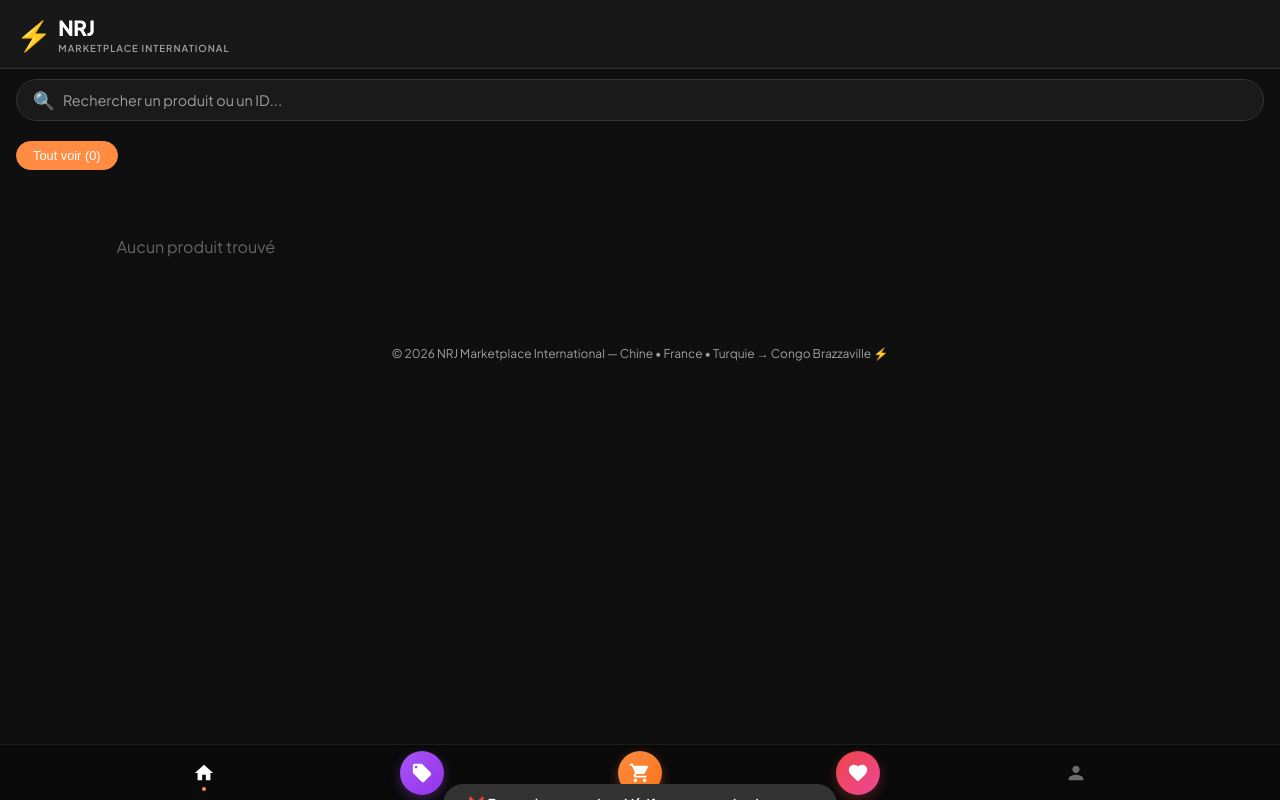
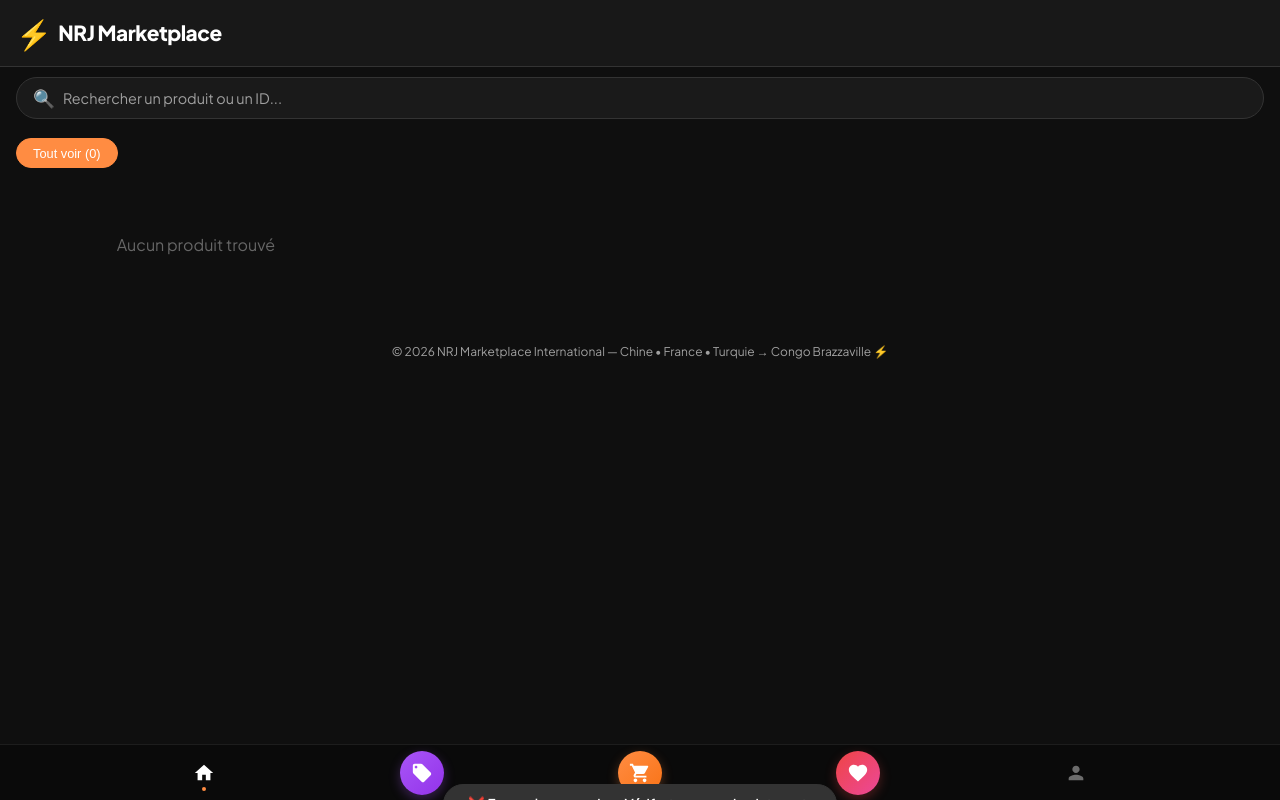
Before and after one commit to Nejb00/nrj-marketplace, a plain HTML site: page index.html in a window 1280 px wide. Drawn offline with nearby package versions, Linux system fonts and the light colour scheme; no server answers.

Commit message:
Update index.html

```diff
--- a/index.html
+++ b/index.html
@@ -16,8 +16,7 @@
         <div class="logo-wrapper" onclick="location.href='/'">
             <span class="logo-icon">⚡</span>
             <div>
-                <div class="logo-text">NRJ</div>
-                <div class="logo-sub">Marketplace International</div>
+                <div class="logo-text">NRJ Marketplace</div>
             </div>
         </div>
         <div class="header-actions">
@@ -58,6 +57,7 @@
             <div class="carousel-scroll" id="modalCarouselScroll"></div>
             <button class="back-arrow-btn" id="modalCloseBtn" aria-label="Retour">←</button>
             <div class="product-id-badge" id="modalProductIdBadge">[ID: ...]</div>
+            <div class="modal-badges" id="modalBadges"></div>
             <div class="product-actions-overlay">
                 <button class="action-circle" id="modalFavBtn" aria-label="Ajouter aux favoris">🤍</button>
                 <button class="action-circle" id="modalShareBtn" aria-label="Partager">↗</button>
@@ -86,7 +86,7 @@
         </div>
     </div>
 
-    <!-- Barre sticky (visible seulement quand la modale est ouverte) -->
+    <!-- Barre sticky -->
     <div class="sticky-bottom-bar" id="stickyBottomBar">
         <button class="btn-direct-sticky" id="directOrderStickyBtn">⚡ Commander directement</button>
         <button class="btn-cart-sticky" id="addToCartStickyBtn" aria-label="Ajouter au panier">🛒</button>
@@ -146,31 +146,22 @@
         <ul class="admin-products-list" id="adminProductsList"></ul>
     </div>
 
-    <!-- Navigation moderne avec icônes SVG -->
+    <!-- Navigation moderne -->
     <nav class="main-nav">
-        <!-- Accueil -->
         <a href="#" class="nav-item active" data-nav="home" aria-label="Accueil">
             <svg viewBox="0 0 24 24"><path d="M10 20v-6h4v6h5v-8h3L12 3 2 12h3v8z"/></svg>
         </a>
-
-        <!-- Catégories -->
         <a href="#" class="nav-item categories-accent" data-nav="categories" aria-label="Catégories">
             <svg viewBox="0 0 24 24"><path d="M21.41 11.58l-9-9C12.05 2.22 11.55 2 11 2H4c-1.1 0-2 .9-2 2v7c0 .55.22 1.05.59 1.42l9 9c.36.36.86.58 1.41.58.55 0 1.05-.22 1.41-.59l7-7c.37-.36.59-.86.59-1.41 0-.55-.23-1.06-.59-1.42zM5.5 7C4.67 7 4 6.33 4 5.5S4.67 4 5.5 4 7 4.67 7 5.5 6.33 7 5.5 7z"/></svg>
         </a>
-
-        <!-- Panier -->
         <a href="#" class="nav-item cart-accent" data-nav="cart" aria-label="Panier">
             <svg viewBox="0 0 24 24"><path d="M7 18c-1.1 0-1.99.9-1.99 2S5.9 22 7 22s2-.9 2-2-.9-2-2-2zM1 2v2h2l3.6 7.59-1.35 2.45c-.16.28-.25.61-.25.96 0 1.1.9 2 2 2h12v-2H7.42c-.14 0-.25-.11-.25-.25l.03-.12.9-1.63h7.45c.75 0 1.41-.41 1.75-1.03l3.58-6.49c.08-.14.12-.31.12-.48 0-.55-.45-1-1-1H5.21l-.94-2H1zm16 16c-1.1 0-1.99.9-1.99 2s.89 2 1.99 2 2-.9 2-2-.9-2-2-2z"/></svg>
             <span class="cart-badge" id="navCartBadge" style="display:none;">0</span>
         </a>
-
-        <!-- Favoris -->
         <a href="#" class="nav-item favorites-accent" data-nav="favorites" aria-label="Favoris">
             <svg viewBox="0 0 24 24"><path d="M12 21.35l-1.45-1.32C5.4 15.36 2 12.28 2 8.5 2 5.42 4.42 3 7.5 3c1.74 0 3.41.81 4.5 2.09C13.09 3.81 14.76 3 16.5 3 19.58 3 22 5.42 22 8.5c0 3.78-3.4 6.86-8.55 11.54L12 21.35z"/></svg>
             <span class="favorites-badge" id="navFavBadge" style="display:none;">0</span>
         </a>
-
-        <!-- Profil -->
         <a href="#" class="nav-item" data-nav="profile" aria-label="Profil">
             <svg viewBox="0 0 24 24"><path d="M12 12c2.21 0 4-1.79 4-4s-1.79-4-4-4-4 1.79-4 4 1.79 4 4 4zm0 2c-2.67 0-8 1.34-8 4v2h16v-2c0-2.66-5.33-4-8-4z"/></svg>
         </a>
@@ -182,4 +173,4 @@
     <script src="https://cdn.jsdelivr.net/npm/@supabase/supabase-js@2"></script>
     <script src="app.js"></script>
 </body>
-                </html>
+                                                </html>
```
